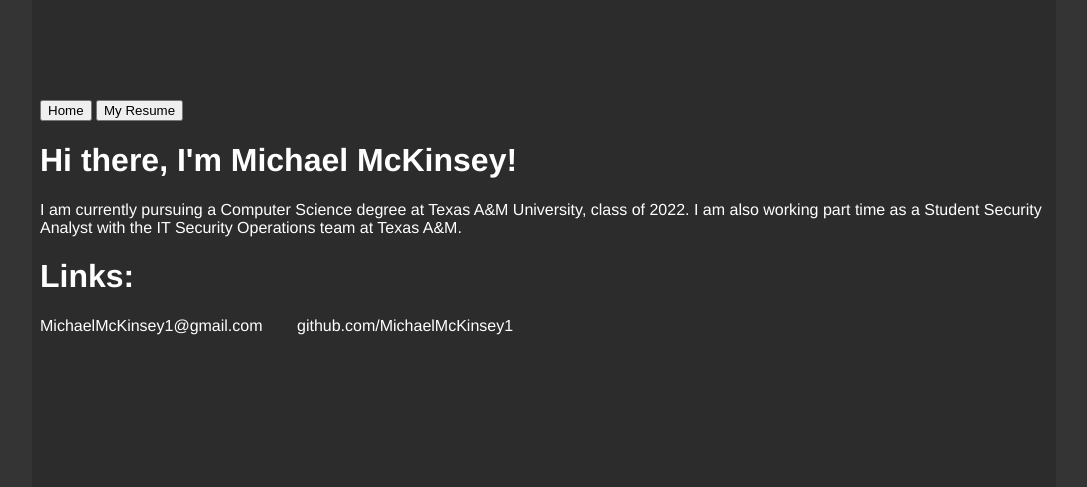
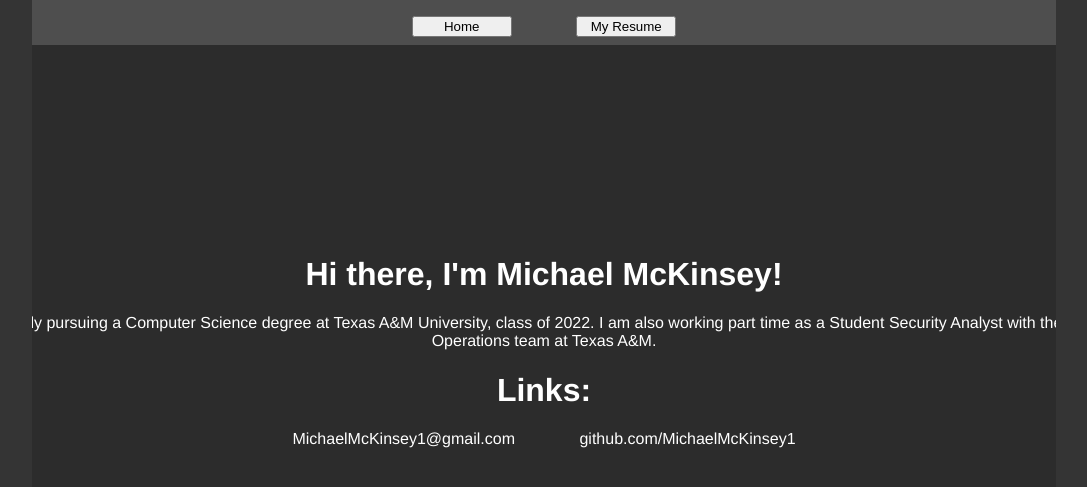
Before and after one commit to michaelmckinsey1/michaelmckinsey1.github.io, a Jekyll site: the page index.html, which Jekyll copies as it is, in a window 1280 px wide. Shown: the top 487 px of the page, without its empty margins (96-1183 px from the left). Built offline with Jekyll 4.4.1, drawn with Linux system fonts in a browser that asks for light colours.

Commit message:
Visual Updates

```diff
--- a/css/main.css
+++ b/css/main.css
@@ -5,16 +5,21 @@
     left: 0px;
     background-color: #4e4e4e;
     width: 100%;
+    height: 5%;
+}
+
+#banner-content {
+    top: 0px;
+    left: 0px;
+    height: 0px;
+    position: fixed;
+    display: inline;
+    width: 100%;
     text-align: center;
 }
 
-#banner-content {
-    color: #ffffff;
-    display: inline;
-}
-
-#banner-content:hover {
-    text-decoration: underline;
+.banner-button {
+    width: 100px;
 }
 
 #bottom,
@@ -56,7 +61,6 @@
     font-family: 'Helvetica', 'Arial', 'Sans-Serif';
     color: #ffffff;
     margin: auto;
-    width: 80%;
     background-color: #2c2c2c;
 }
 
@@ -83,13 +87,15 @@
 nav ul li {
     display: inline;
     margin-right: 30px;
+    margin-left: 30px;
 }
 
 /*******************************/
 
 /*Body*/
 body {
-    margin-top: 100px;
+    text-align: center;
+    margin-top: 20%;
 }
 
 /*******************************/
--- a/index.html
+++ b/index.html
@@ -3,31 +3,21 @@
 
 <head>
     <title>Michael McKinsey</title>
-    <!-- link to main stylesheet -->
     <link rel="stylesheet" href="/css/main.css">
 </head>
 
-<body>
+<div id="banner"></div>
 
-    <div id="banner">
-        <!--
+<div id="banner-content">
     <nav>
         <ul>
-                <li><a href="/">
-                        <div id="banner-content">Home</div>
-                    </a></li>
-                <li><a href="/resume/Resume.pdf">
-                        <div id="banner-content">My Resume</div>
-                    </a></li>
+            <li><button class="banner-button" onclick="Home()">Home</button></li>
+            <li><button class="banner-button" onclick="Resume()">My Resume</button></li>
         </ul>
     </nav>
--->
 </div>
 
-    <div id="banner-content">
-        <button onclick="Home()">Home</button>
-        <button onclick="Resume()">My Resume</button>
-    </div>
+<body>
 
     <h1>Hi there, I'm Michael McKinsey!</h1>
 
@@ -48,11 +38,11 @@
 
 <script>
     function Home() {
-        window.location='/';
+        window.location = '/';
     }
 
     function Resume() {
-        window.location='/resume/Resume.pdf';
+        window.location = '/resume/Resume.pdf';
     }
 </script>
 
```
Lines whose indentation alone changed are shown as unchanged.
